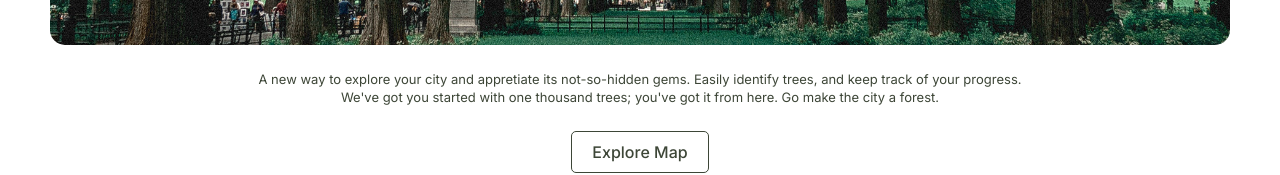
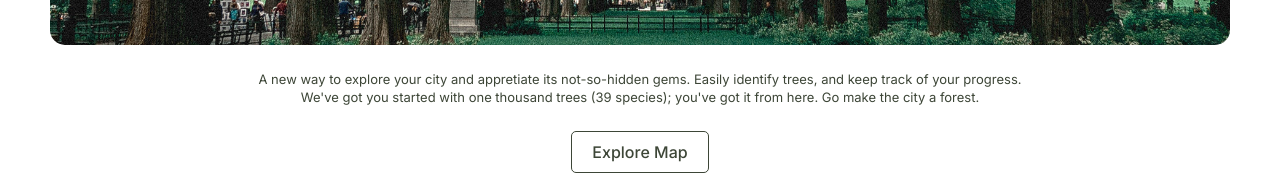
Before and after one commit to wi11s/phase-2-tree-tracker, a React (Create React App) app: page / in a window 1280 px wide. Shown: the part 412-587 px from the top of the page. Built offline with nearby package versions, Linux system fonts and the light colour scheme; no server answers.

Commit message:
progress tab changes

```diff
--- a/src/components/App.css
+++ b/src/components/App.css
@@ -430,7 +430,11 @@ form .submitBtn input:hover{
 
 .collected {
     color: green;
+    border-style: solid;
+    border-width: 2px;
 }
 .uncollected {
     color: black;
+    border-style: solid;
+    border-width: 2px;
 }
--- a/src/components/Home.js
+++ b/src/components/Home.js
@@ -18,7 +18,7 @@ function Home() {
                 <img src={banner} alt='banner' />
                 <p>
                 A new way to explore your city and appretiate its not-so-hidden gems. Easily identify trees, and keep track of your progress.<br/>
-                We've got you started with one thousand trees; you've got it from here. Go make the city a forest.
+                We've got you started with one thousand trees (39 species); you've got it from here. Go make the city a forest.
                 </p>
                 <NavLink to='/map' exact className='button'>Explore Map</NavLink>
             </motion.div>
--- a/src/components/TreeType.js
+++ b/src/components/TreeType.js
@@ -32,6 +32,9 @@ export default function TreeType({tree, trees, userTreesArray}) {
         <h3>
             {tree['spc_common'].toLowerCase()}
         </h3>
+        <h4>
+            {collected ? 'successfully identified' : 'not yet identified'}
+        </h4>
         <p>{howRare}</p>
 
     </div>
```
